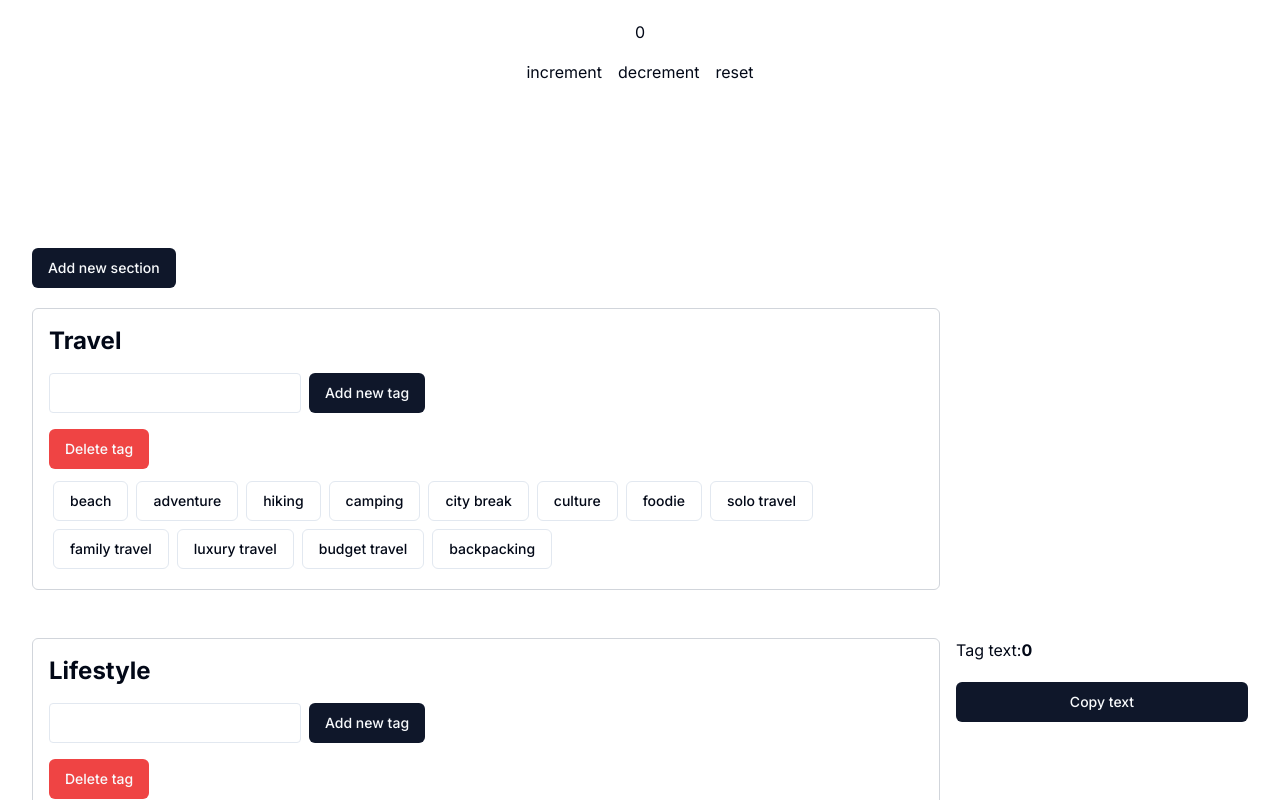
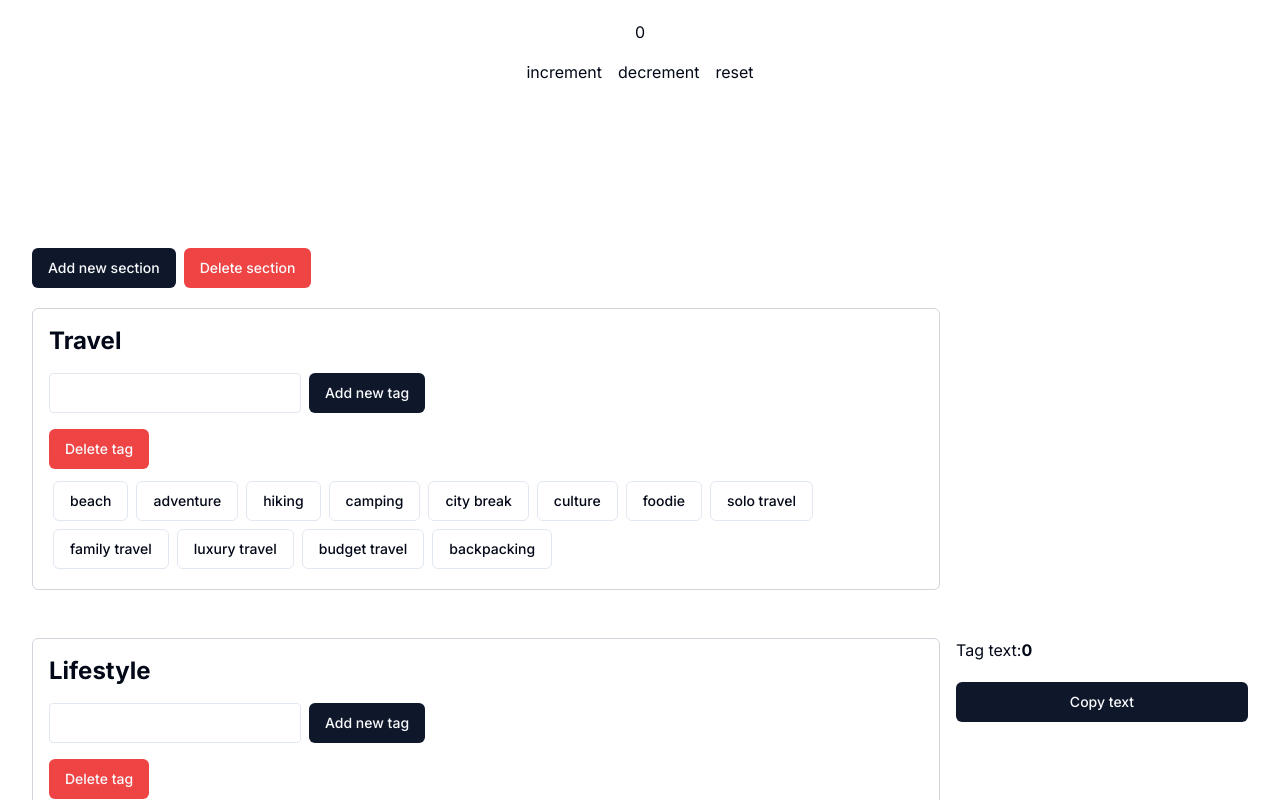
Before and after one commit to quangnvo/alata, a Next.js app in the folder front-end/: page / in a window 1280 px wide. Shown: the top 800 px of the page. Built offline with nearby package versions, Linux system fonts and the light colour scheme.

Commit message:
modify the add new section button

```diff
--- a/front-end/components/TagBoard.tsx
+++ b/front-end/components/TagBoard.tsx
@@ -34,6 +34,8 @@ const TagBoard = () => {
 
 	return (
 		<div>
+			<div className='flex gap-2'>
+				{/* Button Add Section */}
 				<Dialog>
 					<DialogTrigger asChild className='mb-5'>
 						<Button>
@@ -59,20 +61,26 @@ const TagBoard = () => {
 						</div>
 
 						<DialogFooter>
-						<Button variant="outline">Cancel</Button>
 							<Button type="submit" onClick={handleFormSubmit}>Save</Button>
 						</DialogFooter>
 					</DialogContent>
 				</Dialog>
 
+				{/* Button Delete Section */}
+				<Button variant="destructive">
+					Delete section
+				</Button>
+			</div>
 
 			<div className="grid grid-cols-12 gap-4">
+				{/* Tag sections */}
 				{tagSection.map((section, index) => (
 					<div key={index} className="col-span-9">
 						<TagSection section={section} />
 					</div>
 				))}
 
+				{/* Tag text added area */}
 				<div className="col-span-3">
 					<TagTextAddedArea />
 				</div>
--- a/front-end/redux/features/tagSlice.ts
+++ b/front-end/redux/features/tagSlice.ts
@@ -55,9 +55,6 @@ const tagSlice = createSlice({
 				section.tags.push(newTag)
 			}
 		},
-		addSection: (state, action) => {
-			state.tagSection.push(action.payload)
-		},
 		deleteTag: (state, action) => {
 			const { sectionName, tagToDelete } = action.payload
 			const section = state.tagSection.find(
@@ -67,6 +64,9 @@ const tagSlice = createSlice({
 				section.tags = section.tags.filter((tag) => tag !== tagToDelete)
 			}
 		},
+		addSection: (state, action) => {
+			state.tagSection.push(action.payload)
+		},
 	},
 })
 
```
Lines whose indentation alone changed are shown as unchanged.
